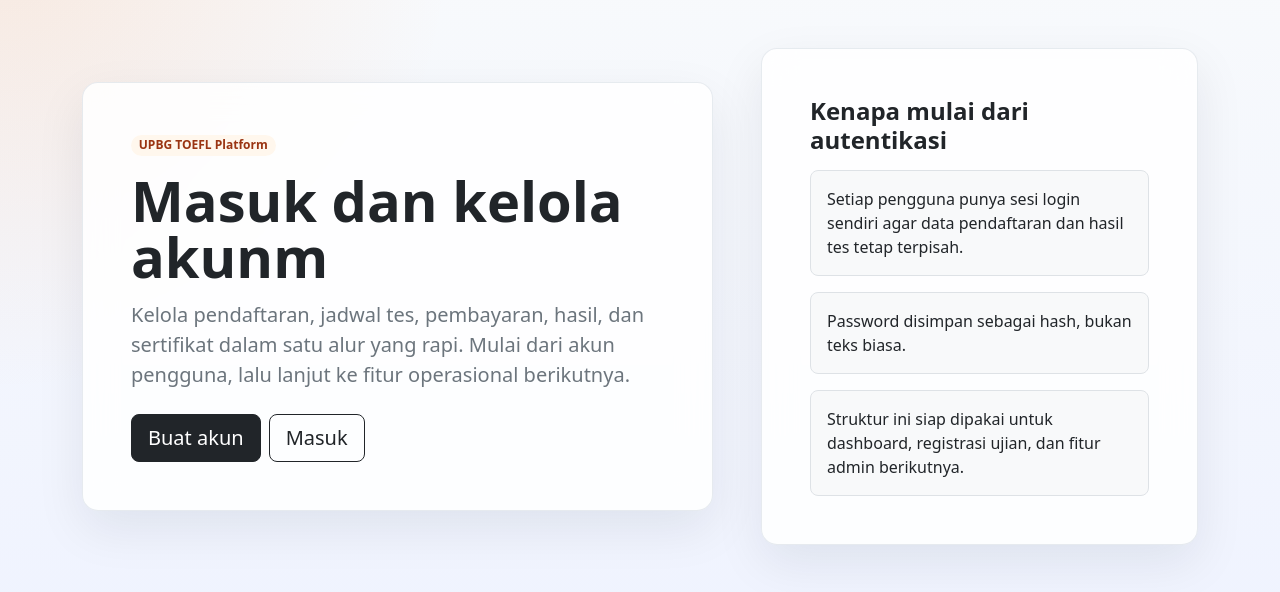
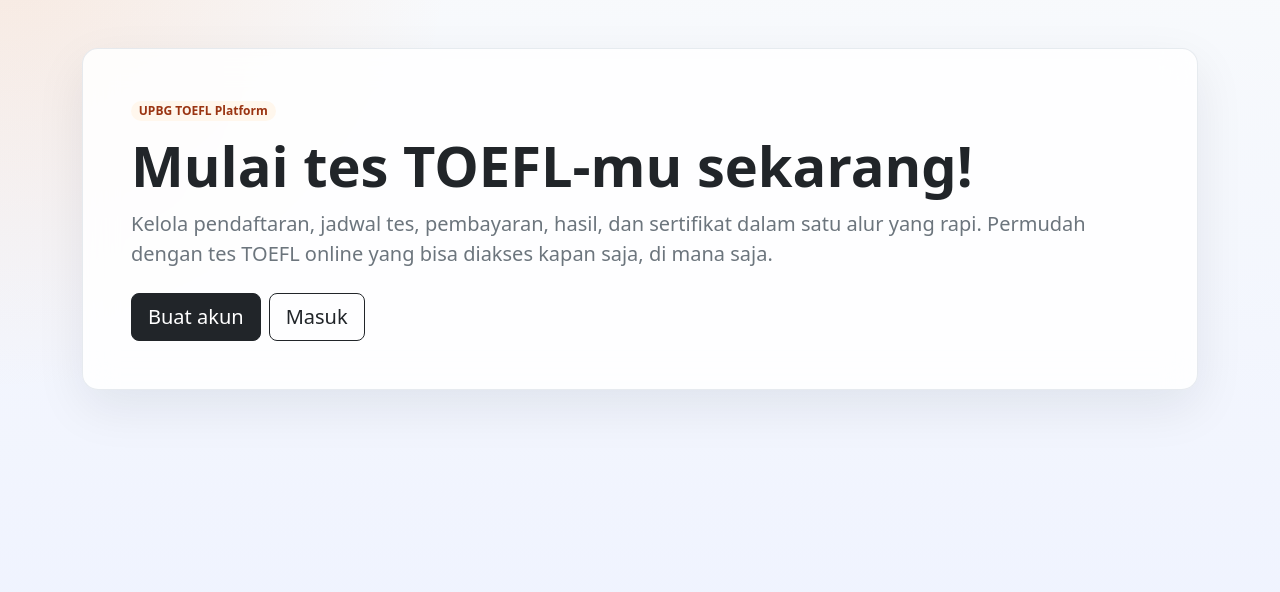
Before and after one commit to Svaerd/upbg-backend, a Flask app: page / in a window 1280 px wide. Shown: the part 61-653 px from the top of the page. Run offline with Flask 3, Linux system fonts and the light colour scheme; some libraries are stand-ins or nearby versions.

Commit message:
Update home view

```diff
--- a/templates/home.html
+++ b/templates/home.html
@@ -3,34 +3,17 @@
 <script src="https://unpkg.com/typed.js@2.1.0/dist/typed.umd.js"></script>
 
 <div class="row align-items-center g-4 g-lg-5">
-  <div class="col-lg-7">
+  <div class="col-12">
     <div class="hero-panel rounded-4 p-4 p-lg-5">
       <span class="badge accent-pill rounded-pill mb-3">UPBG TOEFL Platform</span>
       <h1 class="display-4 fw-bold lh-1 mb-3" id="typed"></h1>
       <p class="fs-5 text-secondary mb-4">
         Kelola pendaftaran, jadwal tes, pembayaran, hasil, dan sertifikat dalam satu alur yang rapi.
-        Mulai dari akun pengguna, lalu lanjut ke fitur operasional berikutnya.
+        Permudah dengan tes TOEFL online yang bisa diakses kapan saja, di mana saja.
       </p>
       <div class="d-flex flex-wrap gap-2">
         <a class="btn btn-dark btn-lg" href="{{ url_for('register') }}">Buat akun</a>
         <a class="btn btn-outline-dark btn-lg" href="{{ url_for('login') }}">Masuk</a>
-      </div>
-    </div>
-  </div>
-
-  <div class="col-lg-5">
-    <div class="auth-panel rounded-4 p-4 p-lg-5">
-      <h2 class="h4 fw-bold mb-3">Kenapa mulai dari autentikasi</h2>
-      <div class="vstack gap-3">
-        <div class="p-3 rounded-3 bg-light border">
-          Setiap pengguna punya sesi login sendiri agar data pendaftaran dan hasil tes tetap terpisah.
-        </div>
-        <div class="p-3 rounded-3 bg-light border">
-          Password disimpan sebagai hash, bukan teks biasa.
-        </div>
-        <div class="p-3 rounded-3 bg-light border">
-          Struktur ini siap dipakai untuk dashboard, registrasi ujian, dan fitur admin berikutnya.
-        </div>
       </div>
     </div>
   </div>
@@ -39,11 +22,8 @@
 <script>
   document.addEventListener("DOMContentLoaded", function () {
     var typed = new Typed("#typed", {
-      strings: ["Mulai tes TOEFL-mu sekarang!", "Masuk dan kelola akunmu dengan rapi."],
-      typeSpeed: 30,
-      backSpeed: 18,
-      backDelay: 1600,
-      loop: true,
+      strings: ["Mulai tes TOEFL-mu sekarang!"],
+      typeSpeed: 50,
       showCursor: false,
     });
   });
```
